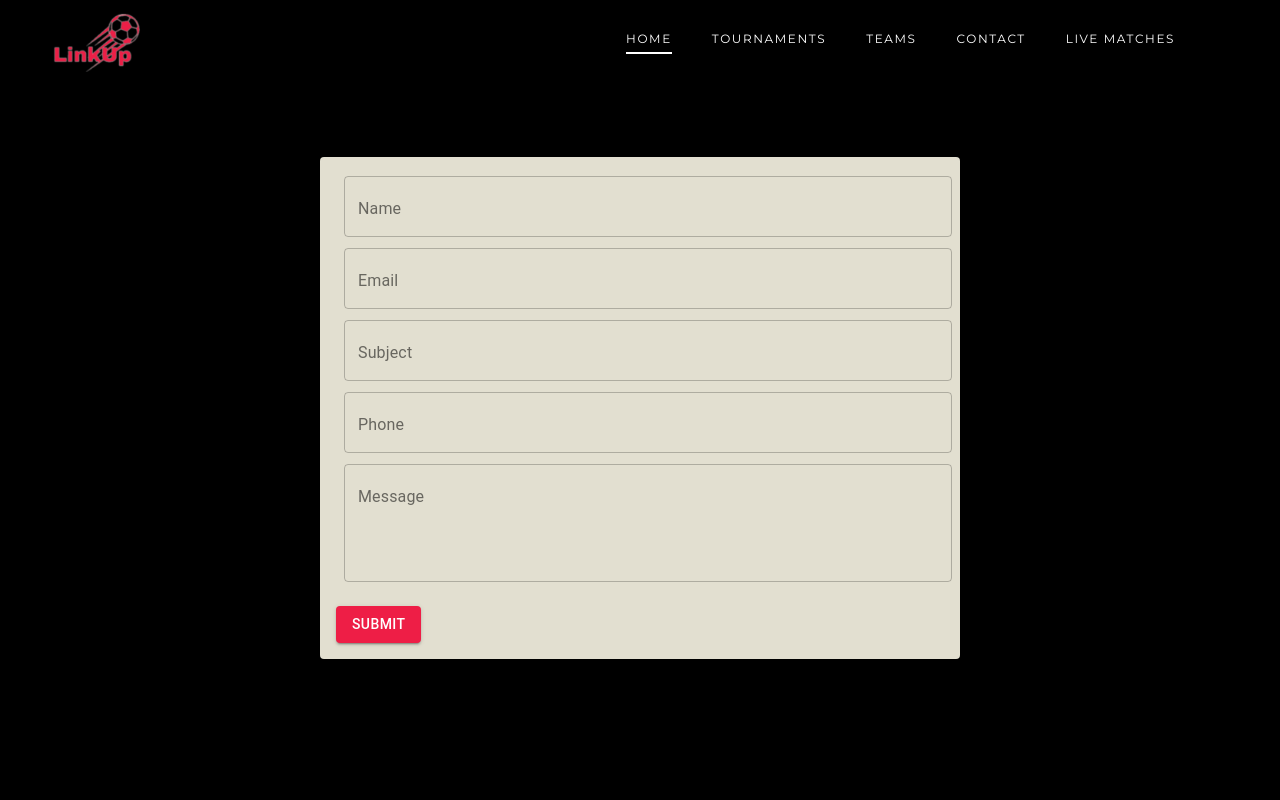
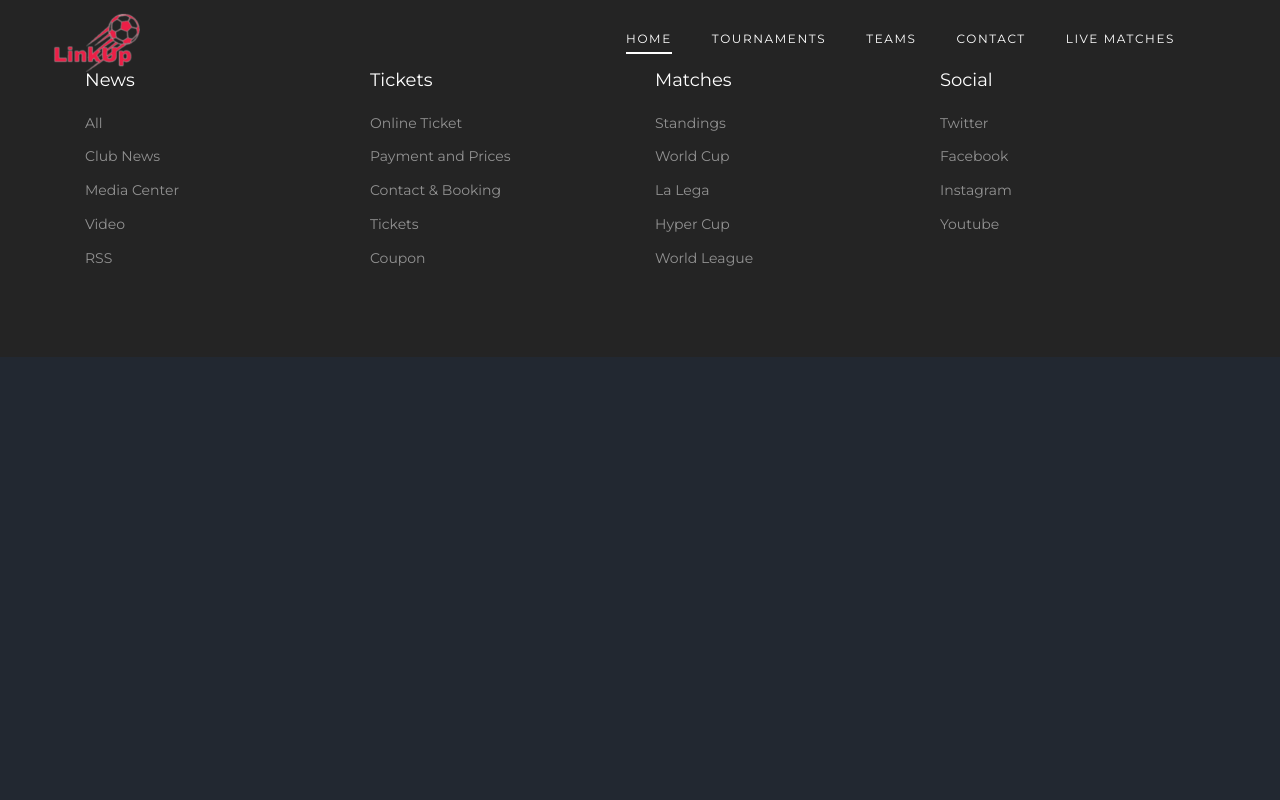
Before and after one commit to nizar607/frontOfficeTest, a React (Vite) app: page /contact in a window 1280 px wide. Shown: the top 800 px of the page. Built offline with nearby package versions, Linux system fonts and the light colour scheme; no server answers.

Commit message:
first commit

```diff
--- a/src/pages/Contact.jsx
+++ b/src/pages/Contact.jsx
@@ -1,125 +1,10 @@
 import React, { useState } from 'react';
-import { Button, TextField, Grid, Paper, makeStyles, createMuiTheme, ThemeProvider } from '@material-ui/core';
-import axios from 'axios';
-const useStyles = makeStyles((theme) => ({
-    paper: {
-      padding: theme.spacing(2),
-      marginTop: theme.spacing(2),
-      backgroundColor: '#E2DFD0',
-    },
-    form: {
-      '& .MuiTextField-root': {
-        margin: theme.spacing(1),
-      },
-    },
-    button: {
-      marginTop: theme.spacing(2),
-    },
-  }));
 
-  const theme = createMuiTheme({
-    palette: {
-      primary: {
-        main: '#ee1e46', // Set primary color to #ee1e46
-      },
-    },
-  });
 
-  const ContactForm = () => {
-    const classes = useStyles();
-    const [contact, setContact] = useState({ name: '', email: '', subject: '', phone: '', message: '' });
-    const [errors, setErrors] = useState({});
+const ContactForm = () => {
 
-    const handleChange = (e) => {
-      setContact({ ...contact, [e.target.name]: e.target.value });
-      setErrors({ ...errors, [e.target.name]: '' });
-    };
-
-    const validate = () => {
-      let tempErrors = {};
-      tempErrors.name = contact.name ? "" : "This field is required.";
-      tempErrors.email = (/^$|.+@.+..+/).test(contact.email) ? "" : "Email is not valid.";
-      tempErrors.subject = contact.subject ? "" : "This field is required.";
-      tempErrors.phone = contact.phone.length > 9 ? "" : "Minimum 10 numbers required.";
-      tempErrors.message = contact.message ? "" : "This field is required.";
-      setErrors({ ...tempErrors });
-      return Object.values(tempErrors).every(x => x === "");
-    };
-
-    const handleSubmit = async(event) => {
-        event.preventDefault();
-      if (validate()) {
-        try {
-          await axios.post('http://localhost:3001/contact/addcontacts', contact);
-          setContact({ name: '', email: '', subject: '', phone: '', message: '' });
-          alert('Contact added successfully');
-        } catch (error) {
-          alert('Error creating contact');
-        }
-      }
-    };
   return (
-    <ThemeProvider theme={theme}>
-    <Grid container justify="center" alignItems="center" style={{ minHeight: '100vh', backgroundColor: '#000' }}>
-      <Grid item xs={12} sm={8} md={6}>
-        <Paper className={classes.paper}>
-          <form className={classes.form} onSubmit={handleSubmit}>
-          <TextField
-            name="name"
-            label="Name"
-            variant="outlined"
-            fullWidth
-            margin="normal"
-            value={contact.name}
-            onChange={handleChange}
-            {...(errors.name && { error: true, helperText: errors.name })}
-          />
-            <TextField
-              name="email"
-              label="Email"
-              variant="outlined"
-              fullWidth
-              margin="normal"
-              value={contact.email}
-              onChange={handleChange}
-            />
-            <TextField
-              name="subject"
-              label="Subject"
-              variant="outlined"
-              fullWidth
-              margin="normal"
-              value={contact.subject}
-              onChange={handleChange}
-            />
-            <TextField
-              name="phone"
-              label="Phone"
-              variant="outlined"
-              fullWidth
-              margin="normal"
-              value={contact.phone}
-              onChange={handleChange}
-            />
-            <TextField
-              name="message"
-              label="Message"
-              variant="outlined"
-              fullWidth
-              multiline
-              rows={4}
-              margin="normal"
-              value={contact.message}
-              onChange={handleChange}
-            />
-              <Button className={classes.button} type="submit" variant="contained" color="primary">
-                Submit
-              </Button>
-            </form>
-          </Paper>
-        </Grid>
-      </Grid>
-    </ThemeProvider>
+    <></>
   );
 };
 
```
Also changed, not shown: 1 other file (tests, documents, lock files or other folders).
